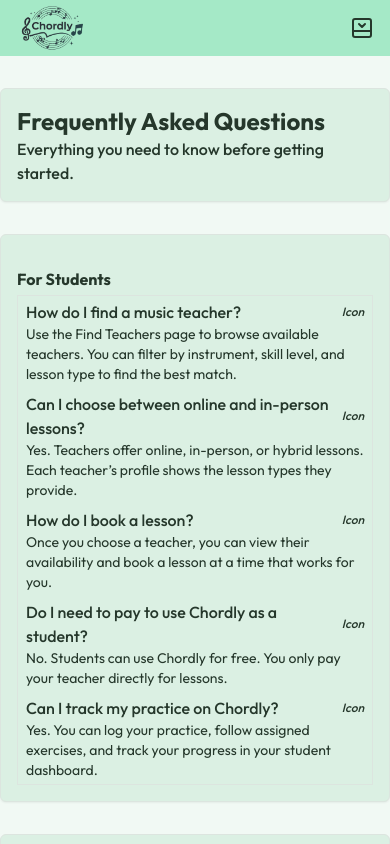
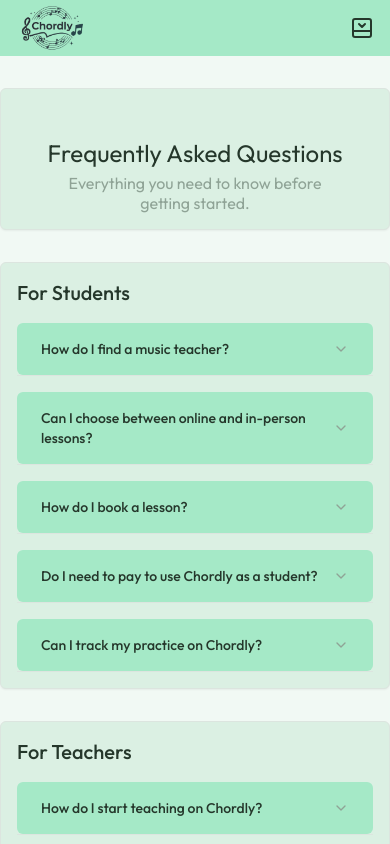
Before and after one commit to KestutisRuockus/chordly, a Next.js app: page /faq in a window 390 px wide. Shown: the top 844 px of the page. Built offline with nearby package versions, Linux system fonts and the light colour scheme; no server answers.

Commit message:
feat: make FAQ page fully responsive and implement AccordionMultiple component from shadcn

```diff
--- a/app/about/page.tsx
+++ b/app/about/page.tsx
@@ -61,9 +61,7 @@ const AboutPage = async () => {
               >
                 <div className="flex gap-4 items-center">
                   <Icon size={18} />
-                  <h3 className="font-medium text-xl text-foreground">
-                    {item.title}
-                  </h3>
+                  <SubHeading subHeading={item.title} textCentered={false} />
                 </div>
                 <p className="text-sm text-muted-foreground">
                   {item.description}
--- a/app/faq/page.tsx
+++ b/app/faq/page.tsx
@@ -1,17 +1,25 @@
 import Main from "@/components/layout/Main";
-import HeaderSection from "@/components/sections/HeaderSection";
 import { faq } from "../../content/faq";
 import Section from "@/components/layout/Section";
-import Accordion from "@/components/ui/Accordion";
+import HeroSection from "@/components/sections/HeroSection";
+import SubHeading from "@/components/ui/SubHeading";
+import { AccordionMultiple } from "@/components/ui/AccordionMultiple";
 
 const FAQPage = () => {
   return (
     <Main>
-      <HeaderSection {...faq.header} />
+      <HeroSection {...faq.header} />
       {faq.categories.map((category) => (
         <Section key={category.label}>
-          <h2 className="font-bold mt-4 mb-1">{category.label}</h2>
-          <Accordion items={category.items} />
+          <SubHeading
+            subHeading={category.label}
+            textCentered={false}
+            className={"sm:ml-[20%]"}
+          />
+          <AccordionMultiple
+            items={category.items}
+            className="sm:w-3/5 mx-auto"
+          />
         </Section>
       ))}
     </Main>
--- a/app/pricing/page.tsx
+++ b/app/pricing/page.tsx
@@ -4,7 +4,7 @@ import Main from "@/components/layout/Main";
 import Section from "@/components/layout/Section";
 import { pricing } from "../../content/pricing";
 import CallToActionCard from "@/components/ui/CallToActionCard";
-import Accordion from "@/components/ui/Accordion";
+import AccordionOld from "@/components/ui/AccordionOld";
 import { auth, currentUser } from "@clerk/nextjs/server";
 import PlanUpdate from "@/components/PlanUpdate";
 import { getTeacherDbIdByClerkId, getTeacherPlan } from "@/db/teachers";
@@ -50,7 +50,7 @@ const PricingPage = async () => {
       </Section>
       <Section>
         <h2 className="font-bold">{pricing.faq.sectionLabel}</h2>
-        <Accordion items={pricing.faq.items} />
+        <AccordionOld items={pricing.faq.items} />
       </Section>
       {!role && <CallToActionCard {...pricing.buttonCta} />}
     </Main>
--- a/components/ui/Accordion.tsx
+++ b/components/ui/Accordion.tsx
@@ -1,22 +1,57 @@
-import { AccordionContent } from "@/types/content";
+"use client"
 
-type Props = {
-  items: AccordionContent[];
-};
+import * as React from "react"
+import * as AccordionPrimitive from "@radix-ui/react-accordion"
+import { ChevronDown } from "lucide-react"
 
-const Accordion = ({ items }: Props) => {
-  return (
-    <ul className="border">
-      {items.map((item) => (
-        <li key={item.header} className="py-1 px-2">
-          <p className="font-medium flex justify-between items-center w-full">
-            {item.header} <span className="italic text-xs">Icon</span>
-          </p>
-          <p className="text-sm">{item.body}</p>
-        </li>
-      ))}
-    </ul>
-  );
-};
+import { cn } from "@/lib/utils"
 
-export default Accordion;
+const Accordion = AccordionPrimitive.Root
+
+const AccordionItem = React.forwardRef<
+  React.ElementRef<typeof AccordionPrimitive.Item>,
+  React.ComponentPropsWithoutRef<typeof AccordionPrimitive.Item>
+>(({ className, ...props }, ref) => (
+  <AccordionPrimitive.Item
+    ref={ref}
+    className={cn("border-b", className)}
+    {...props}
+  />
+))
+AccordionItem.displayName = "AccordionItem"
+
+const AccordionTrigger = React.forwardRef<
+  React.ElementRef<typeof AccordionPrimitive.Trigger>,
+  React.ComponentPropsWithoutRef<typeof AccordionPrimitive.Trigger>
+>(({ className, children, ...props }, ref) => (
+  <AccordionPrimitive.Header className="flex">
+    <AccordionPrimitive.Trigger
+      ref={ref}
+      className={cn(
+        "flex flex-1 items-center justify-between py-4 text-sm font-medium transition-all hover:underline text-left [&[data-state=open]>svg]:rotate-180",
+        className
+      )}
+      {...props}
+    >
+      {children}
+      <ChevronDown className="h-4 w-4 shrink-0 text-muted-foreground transition-transform duration-200" />
+    </AccordionPrimitive.Trigger>
+  </AccordionPrimitive.Header>
+))
+AccordionTrigger.displayName = AccordionPrimitive.Trigger.displayName
+
+const AccordionContent = React.forwardRef<
+  React.ElementRef<typeof AccordionPrimitive.Content>,
+  React.ComponentPropsWithoutRef<typeof AccordionPrimitive.Content>
+>(({ className, children, ...props }, ref) => (
+  <AccordionPrimitive.Content
+    ref={ref}
+    className="overflow-hidden text-sm data-[state=closed]:animate-accordion-up data-[state=open]:animate-accordion-down"
+    {...props}
+  >
+    <div className={cn("pb-4 pt-0", className)}>{children}</div>
+  </AccordionPrimitive.Content>
+))
+AccordionContent.displayName = AccordionPrimitive.Content.displayName
+
+export { Accordion, AccordionItem, AccordionTrigger, AccordionContent }
--- /dev/null
+++ b/components/ui/AccordionMultiple.tsx
@@ -0,0 +1,43 @@
+import {
+  Accordion,
+  AccordionContent,
+  AccordionItem,
+  AccordionTrigger,
+} from "@/components/ui/accordion";
+import { cn } from "@/lib/utils";
+
+type AccordionMultipleItem = {
+  header: string;
+  body: string;
+};
+
+type AccordionMultipleProps = {
+  items: AccordionMultipleItem[];
+  defaultValue?: string[];
+  className?: string;
+};
+
+export function AccordionMultiple({
+  items,
+  defaultValue = [],
+  className,
+}: AccordionMultipleProps) {
+  return (
+    <Accordion
+      type="multiple"
+      className={cn("w-full flex flex-col gap-4 mt-4", className)}
+      defaultValue={defaultValue}
+    >
+      {items.map((item) => (
+        <AccordionItem key={item.header} value={item.header}>
+          <AccordionTrigger className="bg-secondary text-secondary-foreground px-6 data-[state=closed]:rounded-md data-[state=open]:rounded-t-md">
+            {item.header}
+          </AccordionTrigger>
+          <AccordionContent className="bg-background px-6 py-4 text-secondary-foreground rounded-b-md">
+            {item.body}
+          </AccordionContent>
+        </AccordionItem>
+      ))}
+    </Accordion>
+  );
+}
--- /dev/null
+++ b/components/ui/AccordionOld.tsx
@@ -0,0 +1,22 @@
+import type { AccordionContent } from "@/types/content";
+
+type Props = {
+  items: AccordionContent[];
+};
+
+const AccordionOld = ({ items }: Props) => {
+  return (
+    <ul className="border">
+      {items.map((item) => (
+        <li key={item.header} className="py-1 px-2">
+          <p className="font-medium flex justify-between items-center w-full">
+            {item.header} <span className="italic text-xs">Icon</span>
+          </p>
+          <p className="text-sm">{item.body}</p>
+        </li>
+      ))}
+    </ul>
+  );
+};
+
+export default AccordionOld;
--- a/components/ui/SubHeading.tsx
+++ b/components/ui/SubHeading.tsx
@@ -1,10 +1,20 @@
+import { cn } from "@/lib/utils";
+
 type Props = {
   subHeading: string;
+  textCentered?: boolean;
+  className?: string;
 };
 
-const SubHeading = ({ subHeading }: Props) => {
+const SubHeading = ({ subHeading, textCentered = true, className }: Props) => {
   return (
-    <h3 className="font-medium text-xl text-center text-foreground">
+    <h3
+      className={cn(
+        "font-medium text-xl",
+        `${textCentered ? "text-center" : ""} text-foreground"`,
+        className,
+      )}
+    >
       {subHeading}
     </h3>
   );
--- a/content/faq.ts
+++ b/content/faq.ts
@@ -1,7 +1,7 @@
 export const faq = {
   header: {
-    title: "Frequently Asked Questions",
-    description: "Everything you need to know before getting started.",
+    headline: "Frequently Asked Questions",
+    subHeadline: "Everything you need to know before getting started.",
   },
   categories: [
     {
--- a/package.json
+++ b/package.json
@@ -11,6 +11,7 @@
   "dependencies": {
     "@clerk/nextjs": "^6.36.5",
     "@neondatabase/serverless": "^1.0.2",
+    "@radix-ui/react-accordion": "^1.2.12",
     "@radix-ui/react-dropdown-menu": "^2.1.16",
     "@radix-ui/react-slot": "^1.2.4",
     "@uploadthing/react": "^7.3.3",
--- a/tailwind.config.ts
+++ b/tailwind.config.ts
@@ -65,8 +65,23 @@ const config: Config = {
         md: "calc(var(--radius) - 2px)",
         sm: "calc(var(--radius) - 4px)",
       },
+      keyframes: {
+        "accordion-down": {
+          from: { height: "0" },
+          to: { height: "var(--radix-accordion-content-height)" },
+        },
+        "accordion-up": {
+          from: { height: "var(--radix-accordion-content-height)" },
+          to: { height: "0" },
+        },
+      },
+      animation: {
+        "accordion-down": "accordion-down 0.2s ease-out",
+        "accordion-up": "accordion-up 0.2s ease-out",
+      },
     },
   },
+
   plugins: [tailwindAnimate],
 };
 
```
Also changed, not shown: 1 other file (tests, documents, lock files or other folders).
